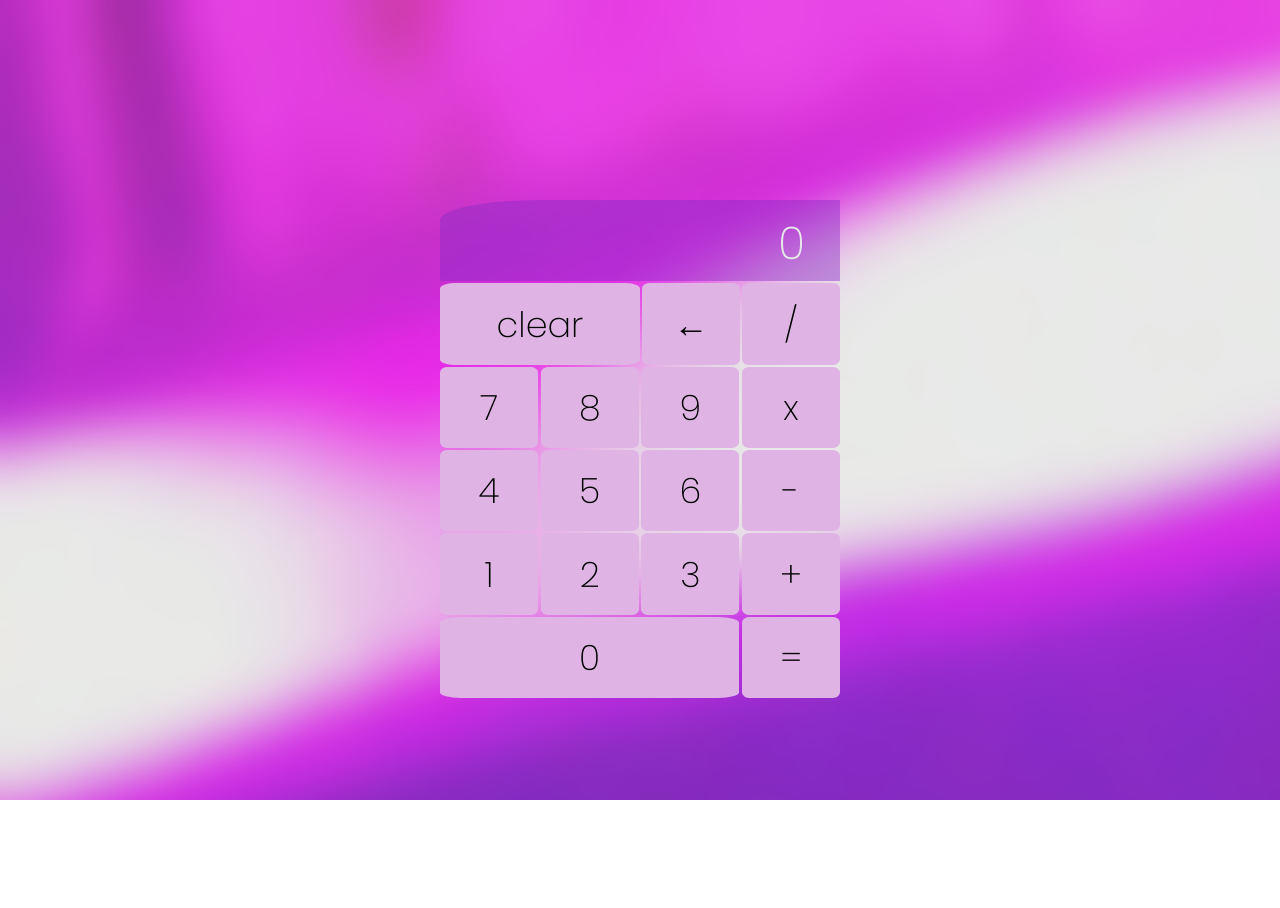
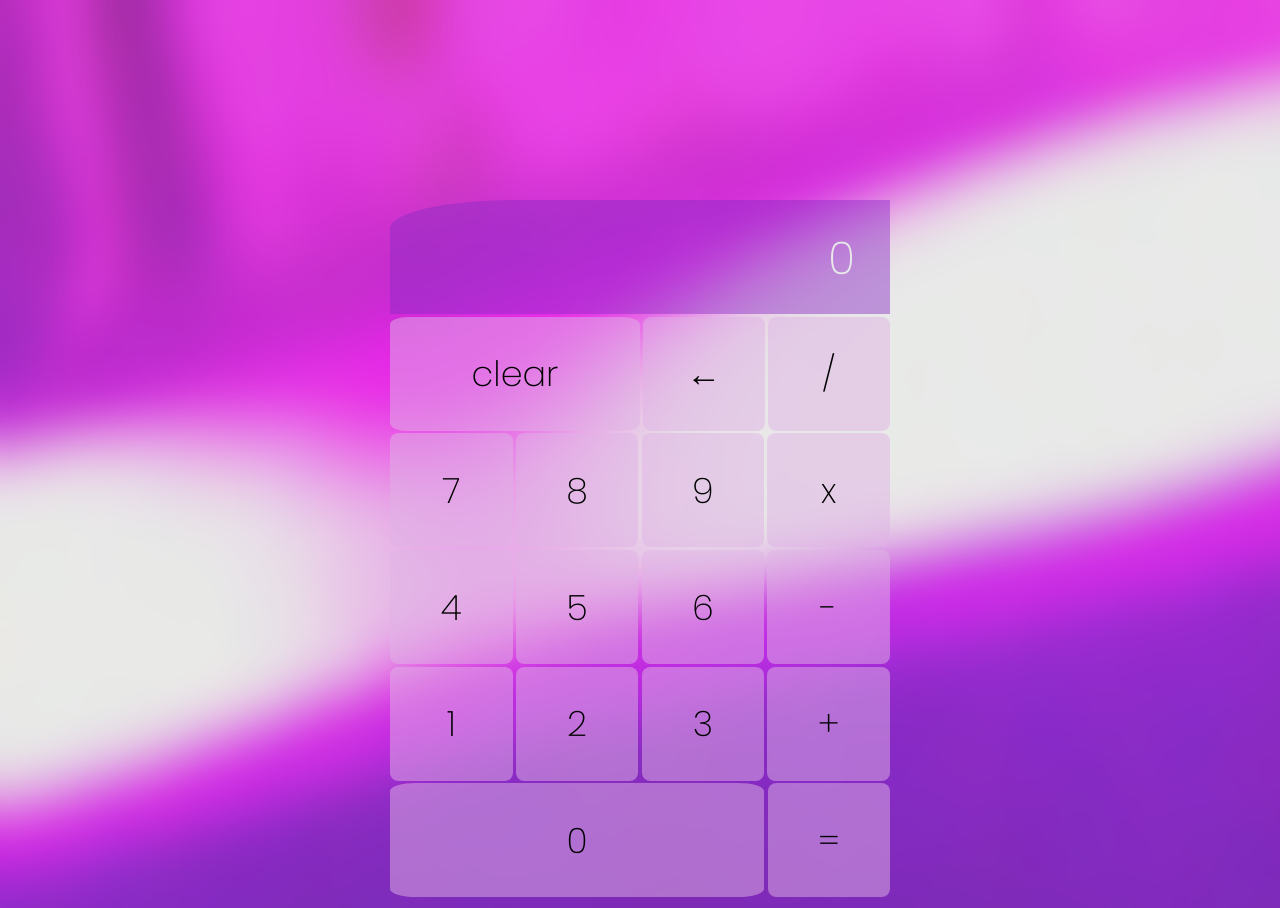
Before and after one commit to skeoswf/LAB-calculator2, a plain HTML site: page index.html in a window 1280 px wide. Before the commit the page ends 800 px from the top, so only its background shows below. Drawn offline with Linux system fonts and the light colour scheme.

Commit message:
Add more styling

```diff
--- a/main.css
+++ b/main.css
@@ -7,11 +7,11 @@ body {
 }
 
 #calculatorWrapper {
-  width: 400px;
+  width: 500px;
   margin: 25vh auto 0;
   display: flex;
   justify-content: space-between;
-  height: 500px;
+  height: 700px;
   flex-direction: row;
   flex-wrap: wrap;
 }
@@ -23,19 +23,19 @@ body {
   font-family: "Poppins";
   font-size: 35px;
   font-weight: 250;
-  background-color: rgb(223, 180, 229);
+  background-color: rgb(223, 180, 229, 0.5);
   transition: all ease 0.4s;
   border-radius: 7%;
   border: none;
 }
 
 .buttons:hover {
-  background-color: rgb(173, 142, 226);
+  background-color: rgb(173, 142, 226, 1);
   color: rgb(232, 233, 233);
 }
 
 .buttons:active {
-  background-color: rgb(69, 93, 161);
+  background-color: rgb(69, 93, 161, 0.5);
 }
 
 #outputContainer {
@@ -49,7 +49,7 @@ body {
 
 #outputValue {
   font-size: 45px;
-  margin-top: 10px;
+  margin-top: 25px;
   font-family: "Poppins";
   font-weight: 250;
   font-style: normal;
```
